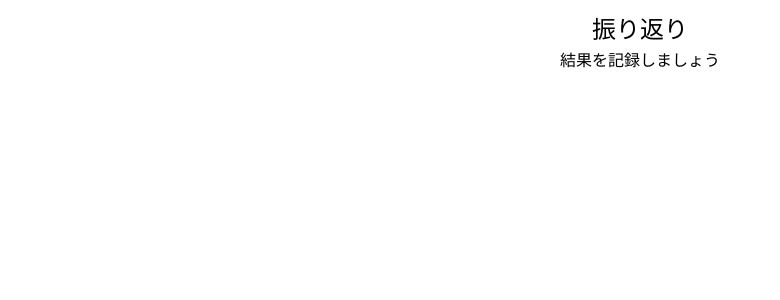
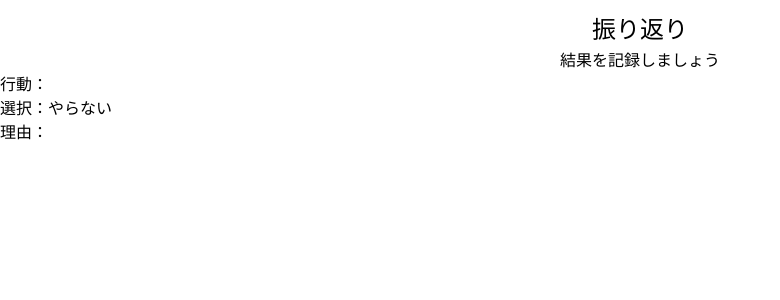
Before and after one commit to risa-h1108/Miru, a React (Vite) app: page /reflection in a window 1280 px wide. Shown: the top 300 px of the page, without its empty margins (0-780 px from the left). Built offline with nearby package versions, Linux system fonts and the light colour scheme.

Commit message:
feat:前画面から渡されたデータをReflection画面で取得する機能の追加、受け取ったデータを整えて表示する処理を実装

```diff
--- a/src/pages/Reflection.tsx
+++ b/src/pages/Reflection.tsx
@@ -1,7 +1,14 @@
 //振り返り画面
-import { Link } from "react-router-dom";
+import { Link, useLocation } from "react-router-dom";
 
 export default function Reflection() {
+  const location = useLocation();
+  const selectedAction = location.state?.selectedAction ?? "";
+  const selectedDecision = location.state?.selectedDecision ?? null;
+  //:string[]：[location.state]の型をTSが推測できないため明示。
+  //　?? []（空配列）とすることで、値がない場合も型がstring[]のまま保たれる
+  const selectedReasons: string[] = location.state?.selectedReasons ?? [];
+
   return (
     <div>
       <div className=" max-w-sm mx-auto mt-3 ">
@@ -9,6 +16,14 @@ export default function Reflection() {
         <h2 className="text-[16px] text-center">結果を記録しましょう</h2>
       </div>
 
+      <div>
+        <p>行動：{selectedAction}</p>
+        {/*[true/false]で表示されるのを日本語の文字列に変換してから表示する */}
+        <p>選択：{selectedDecision ? "やる" : "やらない"}</p>
+        {/*.join(区切り文字)：配列の中身(selectedReasons)を指定した区切り文字(、)で繋げて、1本の文字列に変更する */}
+        <p>理由：{selectedReasons.join("、")}</p>
+      </div>
+
       <Link to="/analysis" />
     </div>
   );
```
